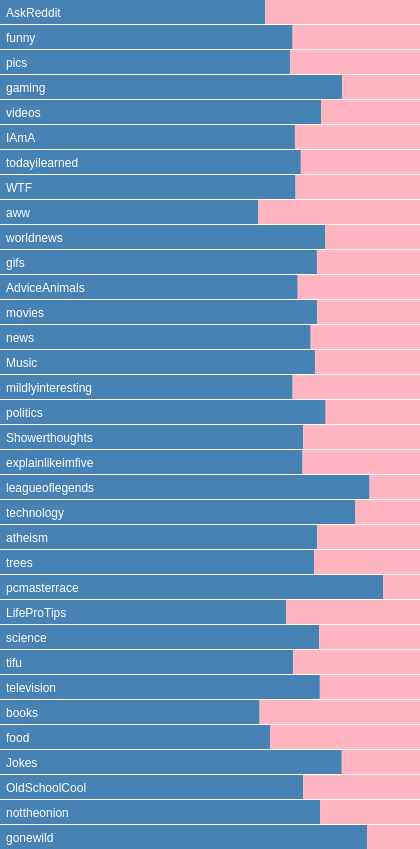
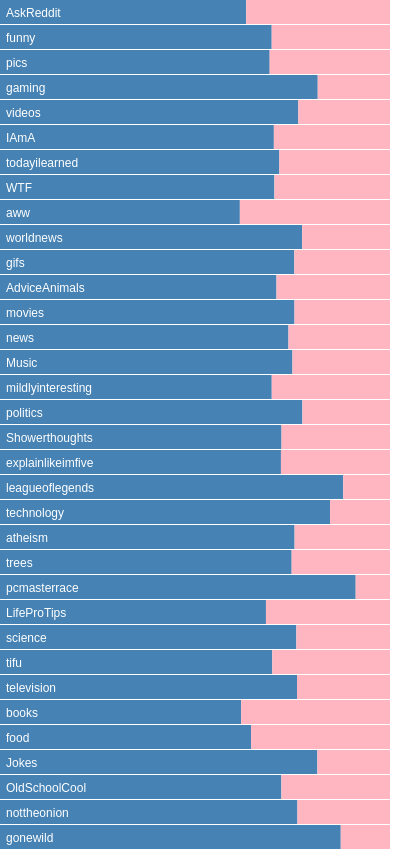
Before and after one commit to bburky/subredditgenderratios, a plain HTML site: page index.html in a window 390 px wide. Shown: the top 849 px of the page, 420 px wide, since content can reach past the window. Drawn offline with nearby package versions, Linux system fonts and the light colour scheme.

Commit message:
Responsive layout

```diff
--- a/index.html
+++ b/index.html
@@ -21,6 +21,8 @@ text {
 }
 
 svg {
+    width: 100%;
+    max-width: 420px;
     margin: 0 auto;
     display: block;
 }
@@ -34,15 +36,9 @@ d3.csv('subreddit_genders.csv',
     }, function(error, data) {
         if (error) throw error;
 
-        var width = 420,
-            barHeight = 25;
-
-        var x = d3.scaleLinear()
-            .domain([0, 1])
-            .range([0, width]);
+        var barHeight = 25;
 
         var chart = d3.select('svg')
-            .attr('width', width)
             .attr('height', barHeight * data.length);
 
         var stack = d3.stack()
@@ -55,14 +51,14 @@ d3.csv('subreddit_genders.csv',
 
         bar.append('rect')
             .attr('class', 'male')
-            .attr('x', function(d) { return x(d[0][0])})
-            .attr('width', function(d) { return x(d[0][1] - d[0][0]); })
+            .attr('x', function(d) { return 100 * d[0][0] + "%"; })
+            .attr('width', function(d) { return 100 * (d[0][1] - d[0][0]) + "%"; })
             .attr('height', barHeight - 1);
 
         bar.append('rect')
             .attr('class', 'female')
-            .attr('x', function(d) { return x(d[1][0])})
-            .attr('width', function(d) { return x(d[1][1] - d[1][0]); })
+            .attr('x', function(d) { return 100 * d[1][0] + "%"; })
+            .attr('width', function(d) { return 100 * (d[1][1] - d[1][0]) + "%"; })
             .attr('height', barHeight - 1);
 
         bar.append('text')
```
